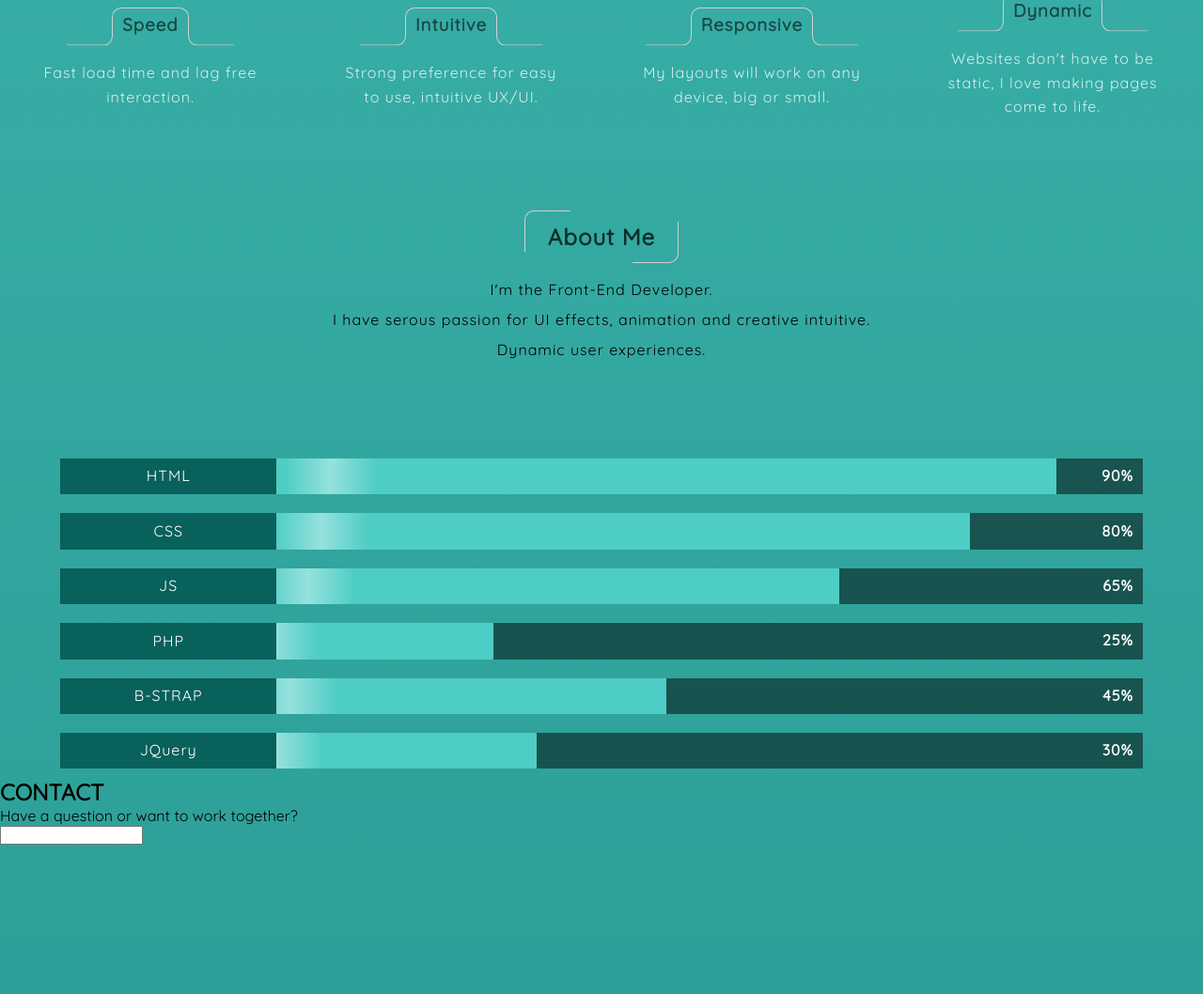
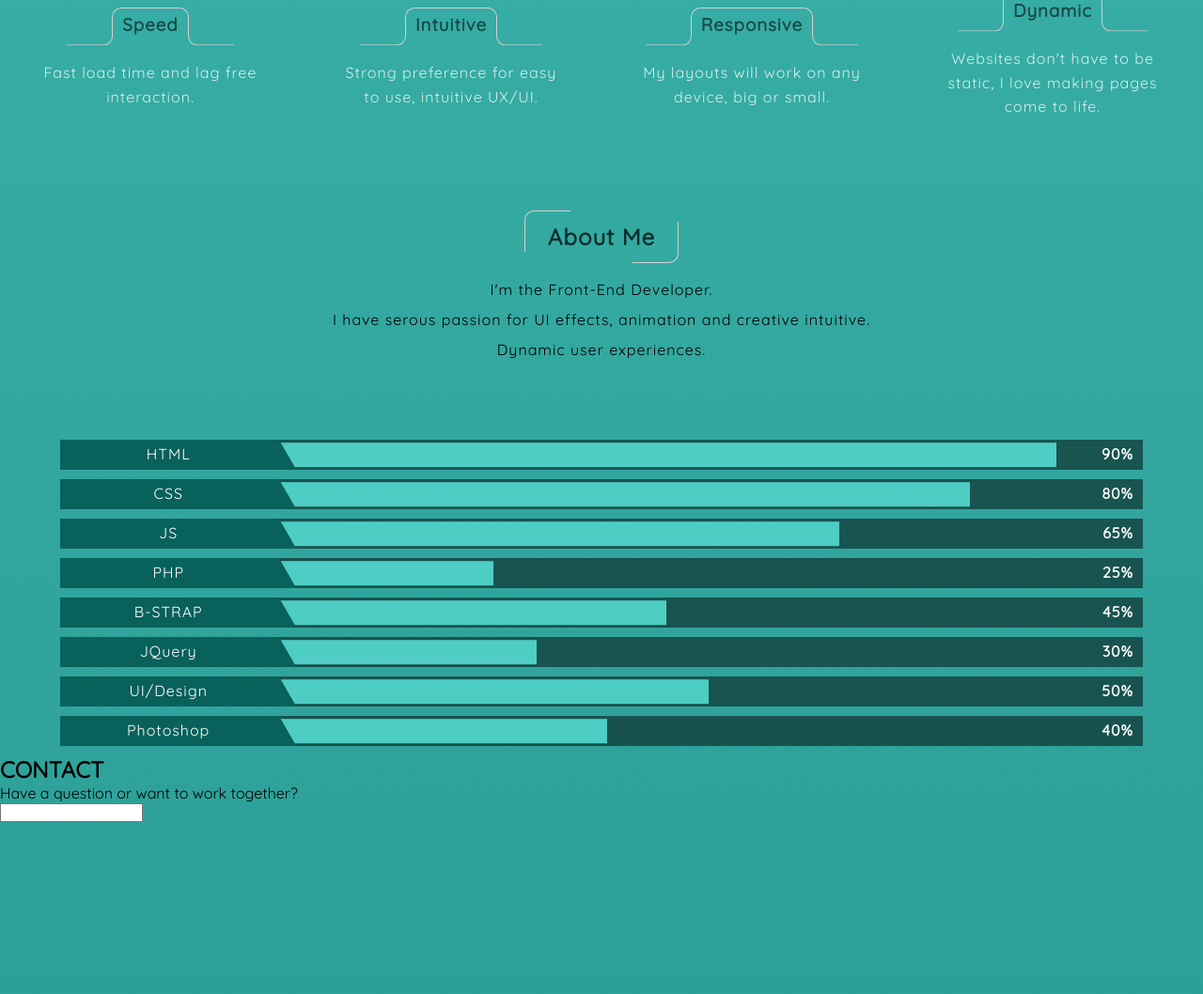
Before and after one commit to Ankit7991/Portfolio1, a PHP site: page / in a window 1280 px wide. Shown: the part 1029-2087 px from the top of the page at 94% size. Run offline with PHP 8.4, Linux system fonts and the light colour scheme; some web fonts are replaced.

Commit message:
Removed Shining animation in languages

```diff
--- a/index.html
+++ b/index.html
@@ -8,11 +8,9 @@
   <title>Portfolio | try 1</title>
   <link rel="stylesheet" href="style/main/style.css">
   <link rel="stylesheet" href="style/animations/animation.css">
+
   <link href="https://fonts.googleapis.com/css?family=Cinzel|Dancing+Script|Open+Sans+Condensed:300|PT+Sans+Narrow|Quicksand|Rajdhani|Vibes&display=swap" rel="stylesheet">
-
   <link rel="stylesheet" href="https://cdnjs.cloudflare.com/ajax/libs/font-awesome/4.7.0/css/font-awesome.min.css">
-
-  <!-- <script src="https://ajax.googleapis.com/ajax/libs/jquery/3.4.1/jquery.min.js"></script> -->
 
   <script src="script/jquery.js"></script>
 </head>
@@ -26,7 +24,7 @@
         <div class="black-overlay"></div>
       </div>
       <div class="intro">
-        <h1 style="text-align: center;">Hello, I'm <strong>Ankit Maurya.</strong><br>I write</h1>
+        <h1 style="text-align: center;">Hello, I'm <strong>Ankit Maurya.</strong><br>and</h1>
         <h1 id="intro-typing">My Name is Ankit</h1>
       </div>
       <a id="viewWork"><button>View My Work</button></a>
@@ -35,10 +33,10 @@
     <main id="main">
       <nav id="nav">
         <ul>
-          <li><a  id="home" class="navLink active">Home</a></li>
-          <li><a  id="about" class="navLink">About</a></li>
-          <li><a  href="files/ankitResume-update1.pdf" target="_blank"class="navLink">Resume</a></li>
-          <li><a  id="contact" class="navLink">Contact</a></li>
+          <li><a id="home" class="navLink active">Home</a></li>
+          <li><a id="about" class="navLink">About</a></li>
+          <li><a href="files/ankitResume-update1.pdf" target="_blank" class="navLink">Resume</a></li>
+          <li><a id="contact" class="navLink">Contact</a></li>
         </ul>
       </nav>
       <section class="about" id="ABOUT">
@@ -91,6 +89,7 @@
           </div>
         </div>
 
+        <div class="details-about-me">
           <div class="about-me">
             <h1>About Me</h1>
             <p>I'm the Front-End Developer.</p>
@@ -176,9 +175,34 @@
                   </div>
                 </div>
               </div>
+              <div class="bar-main bar-css">
+                <div class="title-value-wrapper ui-title-value-wrapper">
+
+                  <div class="bar-title">UI/Design</div>
+                  <div class="bar-value">
+                    <div class="bar-value-meter ui-bar-value"></div>
+                    <div class="bar-value-percentage ">
+                      <span>50%</span>
+                    </div>
+                  </div>
+                </div>
+              </div>
+              <div class="bar-main bar-css">
+                <div class="title-value-wrapper phptoshop-title-value-wrapper">
+
+                  <div class="bar-title">Photoshop</div>
+                  <div class="bar-value">
+                    <div class="bar-value-meter photoshop-bar-value"></div>
+                    <div class="bar-value-percentage ">
+                      <span>40%</span>
+                    </div>
+                  </div>
+                </div>
+              </div>
 
             </div>
 
+          </div>
         </div>
       </section>
 
@@ -199,7 +223,7 @@
     </main>
   </div>
 
-  <script src="script/script.js" ></script>
+  <script src="script/script.js"></script>
 </body>
 
 </html>
--- a/style/animations/animation.css
+++ b/style/animations/animation.css
@@ -54,7 +54,7 @@
 
 @-webkit-keyframes shine {
   100% {
-    left: 100%;
+    left: 40px;
     -webkit-transform: translate(100%);
             transform: translate(100%);
   }
@@ -259,4 +259,68 @@
     width: 30%;
   }
 }
+
+.bar-main .ui-value-wrapper-animate .bar-title {
+  -webkit-animation: intoView 2s 1.7s forwards;
+          animation: intoView 2s 1.7s forwards;
+}
+
+.bar-main .ui-value-wrapper-animate .bar-value {
+  -webkit-animation: giveMeWidth 2s 1.7s forwards;
+          animation: giveMeWidth 2s 1.7s forwards;
+}
+
+.bar-main .ui-value-wrapper-animate .bar-value .bar-value-meter:before {
+  -webkit-animation: shine 1s forwards;
+          animation: shine 1s forwards;
+}
+
+.bar-main .ui-value-wrapper-animate .bar-value .ui-bar-value-animate {
+  -webkit-animation: fiveZero 1.4s 4.7s forwards ease-out;
+          animation: fiveZero 1.4s 4.7s forwards ease-out;
+}
+
+@-webkit-keyframes fiveZero {
+  100% {
+    width: 50%;
+  }
+}
+
+@keyframes fiveZero {
+  100% {
+    width: 50%;
+  }
+}
+
+.bar-main .photoshop-value-wrapper-animate .bar-title {
+  -webkit-animation: intoView 2s 1.9s forwards;
+          animation: intoView 2s 1.9s forwards;
+}
+
+.bar-main .photoshop-value-wrapper-animate .bar-value {
+  -webkit-animation: giveMeWidth 2s 1.9s forwards;
+          animation: giveMeWidth 2s 1.9s forwards;
+}
+
+.bar-main .photoshop-value-wrapper-animate .bar-value .bar-value-meter:before {
+  -webkit-animation: shine 1s forwards;
+          animation: shine 1s forwards;
+}
+
+.bar-main .photoshop-value-wrapper-animate .bar-value .photoshop-bar-value-animate {
+  -webkit-animation: fourZero 1.4s 4.9s forwards ease-out;
+          animation: fourZero 1.4s 4.9s forwards ease-out;
+}
+
+@-webkit-keyframes fourZero {
+  100% {
+    width: 40%;
+  }
+}
+
+@keyframes fourZero {
+  100% {
+    width: 40%;
+  }
+}
 /*# sourceMappingURL=animation.css.map */
--- a/style/animations/animation.scss
+++ b/style/animations/animation.scss
@@ -23,7 +23,7 @@
   }
   @keyframes shine{
     100%{
-      left: 100%;
+      left: 40px;
       transform: translate(100%);
     }
   }
@@ -43,7 +43,7 @@
       animation: giveMeWidth 2s forwards;
       .bar-value-meter{
         &:before{
-          animation: shine 10s 5s infinite;
+          animation: shine 1s forwards;
         }
       }
       .html-bar-value-animate{
@@ -64,7 +64,7 @@
       animation: giveMeWidth 2s 0.3s forwards;
       .bar-value-meter{
         &:before{
-          animation: shine 10s 5s infinite;
+          animation: shine 1s forwards;
         }
       }
       .css-bar-value-animate{
@@ -85,7 +85,7 @@
       animation: giveMeWidth 2s 0.6s forwards;
       .bar-value-meter{
         &:before{
-          animation: shine 10s 5s infinite;
+          animation: shine 1s forwards;
         }
       }
       .js-bar-value-animate{
@@ -106,7 +106,7 @@
       animation: giveMeWidth 2s 0.9s forwards;
       .bar-value-meter{
         &:before{
-          animation: shine 10s 5s infinite;
+          animation: shine 1s forwards;
         }
       }
       .php-bar-value-animate{
@@ -127,7 +127,7 @@
       animation: giveMeWidth 2s 1.2s forwards;
       .bar-value-meter{
         &:before{
-          animation: shine 10s 5s infinite;
+          animation: shine 1s forwards;
         }
       }
       .bootstrap-bar-value-animate{
@@ -148,7 +148,7 @@
       animation: giveMeWidth 2s 1.5s forwards;
       .bar-value-meter{
         &:before{
-          animation: shine 10s 5s infinite;
+          animation: shine 1s forwards;
         }
       }
       .jquery-bar-value-animate{
@@ -161,4 +161,46 @@
       }
     }
   }
+  .ui-value-wrapper-animate{
+    .bar-title{
+      animation: intoView 2s 1.7s forwards;
+    }
+    .bar-value{
+      animation: giveMeWidth 2s 1.7s forwards;
+      .bar-value-meter{
+        &:before{
+          animation: shine 1s forwards;
+        }
+      }
+      .ui-bar-value-animate{
+        animation: fiveZero 1.4s 4.7s forwards ease-out;
+        @keyframes fiveZero{
+          100%{
+            width: 50%;
+          }
+        }
+      }
+    }
+  }
+  .photoshop-value-wrapper-animate{
+    .bar-title{
+      animation: intoView 2s 1.9s forwards;
+    }
+    .bar-value{
+      animation: giveMeWidth 2s 1.9s forwards;
+      .bar-value-meter{
+        &:before{
+          animation: shine 1s forwards;
+        }
+      }
+      .photoshop-bar-value-animate{
+        animation: fourZero 1.4s 4.9s forwards ease-out;
+        @keyframes fourZero{
+          100%{
+            width: 40%;
+          }
+        }
+      }
+    }
+  }
 }
--- a/style/main/style.css
+++ b/style/main/style.css
@@ -394,6 +394,7 @@
   background: #00000073;
   border-radius: 100%;
   position: relative;
+  cursor: pointer;
 }
 
 main section.about .card .card-icon .fa {
@@ -525,12 +526,12 @@
 main section.about .languages .bar-wrapper .bar-main .title-value-wrapper {
   position: relative;
   overflow: hidden;
-  margin: 20px 0 10px 0;
+  margin-bottom: 10px;
   background: #00000044;
   display: -webkit-box;
   display: -ms-flexbox;
   display: flex;
-  height: 2.4em;
+  height: 2em;
   -webkit-box-align: center;
       -ms-flex-align: center;
           align-items: center;
@@ -552,6 +553,20 @@
   -webkit-box-align: center;
       -ms-flex-align: center;
           align-items: center;
+  z-index: 1000;
+}
+
+main section.about .languages .bar-wrapper .bar-main .title-value-wrapper .bar-title:after {
+  content: "";
+  right: 0;
+  top: 0;
+  height: 2em;
+  width: 4em;
+  background: #09615b;
+  position: absolute;
+  z-index: -1;
+  -webkit-transform: translate(40%) rotate(60deg);
+          transform: translate(40%) rotate(60deg);
 }
 
 main section.about .languages .bar-wrapper .bar-main .title-value-wrapper .bar-value {
@@ -576,24 +591,14 @@
 
 main section.about .languages .bar-wrapper .bar-main .title-value-wrapper .bar-value .bar-value-meter {
   position: absolute;
-  height: 100%;
+  height: 80%;
   width: 0%;
   background: #4ecdc5;
   position: relative;
   overflow: hidden;
-}
-
-main section.about .languages .bar-wrapper .bar-main .title-value-wrapper .bar-value .bar-value-meter:before {
-  content: "";
-  position: absolute;
-  left: 0;
-  top: 0;
-  bottom: 0;
-  -webkit-transform: translate(-100%);
-          transform: translate(-100%);
-  width: 100px;
-  background: -webkit-gradient(linear, left top, right top, from(transparent), color-stop(rgba(255, 255, 255, 0.414)), to(transparent));
-  background: linear-gradient(to right, transparent, rgba(255, 255, 255, 0.414), transparent);
+  top: 50%;
+  -webkit-transform: translate(0, -50%);
+          transform: translate(0, -50%);
 }
 
 .sticky-nav-wrapper {
--- a/style/main/style.scss
+++ b/style/main/style.scss
@@ -1,4 +1,3 @@
-
 /* background colors */
 $background-color: white;
 $bg-color-intro: transparent;
@@ -40,7 +39,8 @@
   justify-content: center;
   align-items: center;
 }
-@mixin centerAbsolute{
+
+@mixin centerAbsolute {
   position: absolute;
   top: 50%;
   left: 50%;
@@ -53,12 +53,14 @@
   margin: 0;
   padding: 0;
   font-family: $font2;
+
   &::selection {
     background: #ffffff27;
   }
 
   outline: none;
-  a{
+
+  a {
     cursor: pointer;
   }
 }
@@ -69,6 +71,7 @@
   background: linear-gradient(#1a857e, #4ecdc4);
   position: relative;
   height: 2700px;
+
   &:after {
     content: "";
     position: absolute;
@@ -87,13 +90,15 @@
     }
   }
 
-  &::-webkit-scrollbar{
+  &::-webkit-scrollbar {
     width: 5px;
   }
-  &::-webkit-scrollbar-track{
+
+  &::-webkit-scrollbar-track {
     background: #c4c4c4;
   }
-  &::-webkit-scrollbar-thumb{
+
+  &::-webkit-scrollbar-thumb {
     background: #494949;
   }
 
@@ -132,9 +137,10 @@
     font-size: calc(30px + (40 - 38)*(40vw - 400px)/30);
     letter-spacing: 2px;
     font-weight: lighter;
+
     // font-size: 20px;
-    h1{
-      strong{
+    h1 {
+      strong {
         color: white;
       }
     }
@@ -290,7 +296,6 @@
               border-bottom: 4px solid #db7070;
             }
           }
-
           a.active {
             border-bottom: 4px solid #db7070;
           }
@@ -339,7 +344,8 @@
     letter-spacing: 1px;
     line-height: 1.6em;
     padding-top: 39px;
-    .card-wrapper{
+
+    .card-wrapper {
       // border: 1px solid black;
       display: flex;
       flex-wrap: wrap;
@@ -347,6 +353,7 @@
       align-items: center;
       color: rgba(255, 255, 255, 0.801);
     }
+
     .card {
       // border: 1px solid black;
       width: 250px;
@@ -366,6 +373,7 @@
         background: #00000073;
         border-radius: 100%;
         position: relative;
+        cursor: pointer;
 
         .fa {
           @include centerAbsolute();
@@ -374,8 +382,9 @@
           font-weight: lighter;
           transition: font-size 0.2s, color 0.4s;
         }
-        &:hover{
-          .fa{
+
+        &:hover {
+          .fa {
             font-size: 50px;
             color: #ffffff;
           }
@@ -398,7 +407,8 @@
           position: absolute;
           bottom: 0;
         }
-        &:before{
+
+        &:before {
           left: 0;
           border-right: 1px solid $card-title-bordCol;
           border-bottom: 1px solid $card-title-bordCol;
@@ -407,7 +417,8 @@
           height: 0.6em;
           transform: translate(-100%, 0.6em);
         }
-        &:after{
+
+        &:after {
           right: 0;
           border-left: 1px solid $card-title-bordCol;
           border-bottom: 1px solid $card-title-bordCol;
@@ -418,16 +429,18 @@
         }
       }
     }
-    .card-about{
+
+    .card-about {
       padding-top: 1em;
     }
 
-    .about-me{
+    .about-me {
       text-align: center;
       margin-top: 5em;
       margin-bottom: 5em;
       line-height: 2em;
-      h1{
+
+      h1 {
         margin: 1em;
         // border: 1px solid $card-title-bordCol;
         $card-title-bordCol: #d1d1d1;
@@ -439,14 +452,16 @@
         position: relative;
         color: #000000bb;
 
-        &:after, &:before{
+        &:after,
+        &:before {
           content: "";
           position: absolute;
           border: 1px solid $card-title-bordCol;
           width: 2em;
           height: 0.6em;
         }
-        &:before{
+
+        &:before {
           left: 0;
           top: 0;
           border-bottom: none;
@@ -454,7 +469,8 @@
           border-radius: 10px 0 0 0;
           transform: translate(-1px, -0.5em);
         }
-        &:after{
+
+        &:after {
           bottom: 0;
           right: 0;
           border-top: none;
@@ -465,23 +481,25 @@
       }
     }
 
-    .languages{
+    .languages {
       @include center();
       flex-flow: column;
-      .bar-wrapper{
+
+      .bar-wrapper {
         width: 90%;
 
-        .bar-main{
+        .bar-main {
 
-          .title-value-wrapper{
+          .title-value-wrapper {
             position: relative;
             overflow: hidden;
-            margin: 20px 0 10px 0;
+            margin-bottom: 10px;
             background: #00000044;
             display: flex;
-            height: 2.4em;
+            height: 2em;
             align-items: center;
-            .bar-title{
+
+            .bar-title {
               position: absolute;
               left: -20%;
               height: 100%;
@@ -489,9 +507,22 @@
               background: #09615b;
               width: 20%;
               @include center();
+              z-index: 1000;
+              &:after{
+                content: "";
+                right: 0;
+                top: 0;
+                height: 2em;
+                width: 4em;
+                background: #09615b;
+                position: absolute;
+                z-index: -1;
+                transform: translate(40%) rotate(60deg);
 
+              }
             }
-            .bar-value{
+
+            .bar-value {
               background: #0202024f;
               left: 0;
               text-align: right;
@@ -499,7 +530,9 @@
               height: 100%;
               width: 0;
               overflow: hidden;
-              span{
+              // border: 1px solid red;
+
+              span {
                 position: absolute;
                 right: 0;
                 top: 50%;
@@ -507,23 +540,30 @@
                 padding: 10px;
                 font-weight: bolder;
               }
-              .bar-value-meter{
+              .bar-value-meter {
                 position: absolute;
-                height: 100%;
+                height: 80%;
                 width: 0%;
                 background: #4ecdc5;
                 position: relative;
                 overflow: hidden;
-                &:before{
-                  content: "";
-                  position: absolute;
-                  left: 0;
-                  top: 0;
-                  bottom: 0;
-                  transform: translate(-100%);
-                  width: 100px;
-                  background: linear-gradient(to right, transparent, rgba(255, 255, 255, 0.414), transparent);
-                }
+                top: 50%;
+                transform: translate(0, -50%);
+
+                // &:before {
+                //   content: "";
+                //   position: absolute;
+                //   left: 0;
+                //   top: 50%;
+                //   transform: translate(0, -50%);
+                //   bottom: 0;
+                //   // visibility: hidden;
+                //   transform: translate(-100%);
+                //   // width: 100px;
+                //   // background: linear-gradient(to right, transparent, rgba(255, 255, 255, 0.414), transparent);
+                //   width: 10px;
+                //   background: #44B6AE;
+                // }
               }
             }
           }
```
Also changed, not shown: other parts of style/animations/animation.css (+13 -13 lines), script/script.js (+68 -48 lines), 2 other files. Lines whose indentation alone changed are shown as unchanged.
